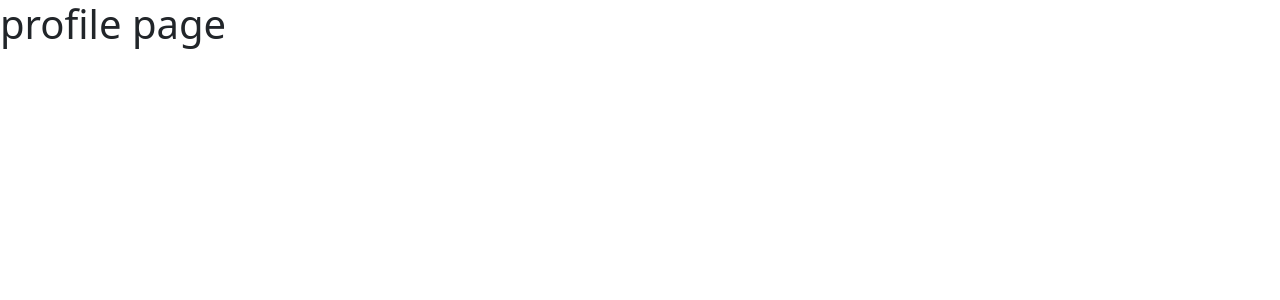
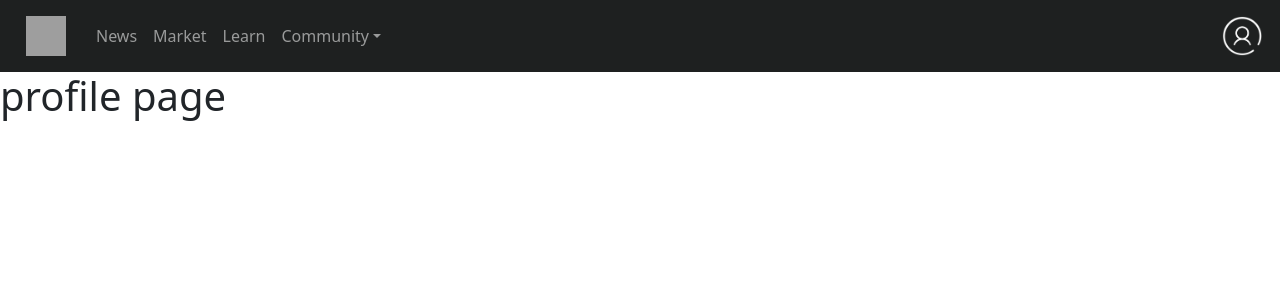
Before and after one commit to UTSCCSCC01/finalprojectw22-bc-hub, a React (Create React App) app in the folder frontend/: page /profile in a window 1280 px wide. Shown: the top 300 px of the page. Built offline with nearby package versions, Linux system fonts and the light colour scheme; grey boxes are pictures that could not be loaded.

Commit message:
[BH-96] Finished Navbar avatar

```diff
--- a/frontend/src/App.js
+++ b/frontend/src/App.js
@@ -6,15 +6,13 @@ import LandingPage from './components/LandingPage/LandingPage';
 
 import CreatePerson from './components/CreatePerson';
 import ShowPeople from './components/ShowPeople';
-import { ChakraProvider } from '@chakra-ui/react'
+
 function App() {
 
   return (
     <div className="App">
       <NavBar/>
-      <ChakraProvider>
-        <LandingPage/>
-      </ChakraProvider>
+      <LandingPage/>
 
       {/* <h1>BC HUB</h1>
       <h2>Form below to show connectivity of frontend, backend, and database</h2>
--- a/frontend/src/components/LandingPage/LandingPage.js
+++ b/frontend/src/components/LandingPage/LandingPage.js
@@ -5,15 +5,17 @@ import Footer from './Footer'
 import { Stack } from '@chakra-ui/react'
 import NavBar from '../NavBar/NavBar'
 import React from 'react'
+import { ChakraProvider } from '@chakra-ui/react'
 
 export default function LandingPage() {
     return (
         <Stack align={"center"}>
-
-            <Hero />
-            <Feature1 />
-            <SpeechBubbles />
-            <Footer />
+            <ChakraProvider>
+                <Hero />
+                <Feature1 />
+                <SpeechBubbles />
+                <Footer />
+            </ChakraProvider>
         </Stack>
     )
 }
--- a/frontend/src/components/NavBar/NavBar.js
+++ b/frontend/src/components/NavBar/NavBar.js
@@ -2,6 +2,7 @@ import React from 'react';
 import { Nav, Navbar, NavDropdown, Container} from 'react-bootstrap';
 import 'bootstrap/dist/css/bootstrap.css'
 import logo from './BC LOGO.png'
+import avatar from './Profile.png'
 import './NavBar.css';
 
 // setting Nav Bar from bootstrap
@@ -9,12 +10,12 @@ function NavBar() {
     return (
         // <div className='NavFont'>
             <Navbar className='fixed-top' bg="bgcolor" variant='dark' sticky='top'>
-                <Container>
+
 
 
                 <Navbar.Brand>
-                    <a href='/'>
-                        <button className='logoButt' >
+                    <a href='/' >
+                        <button className='logoButt' style={{marginLeft: 20}}>
                             <img src={logo} width="40px" height={"40px"} alt="" />
                         </button>
                     </a>
@@ -32,12 +33,12 @@ function NavBar() {
                     </NavDropdown>
                 </Nav>
 
-                <Nav className='mx-5'>
-                    <Nav.Link>
-                        ???
+                <Nav className='ms-auto' style={{marginRight: 10}}>
+                    <Nav.Link href='/profile'>
+                        <img src={avatar} width='40px' height = {"40px"} alt="" />
                     </Nav.Link>
                 </Nav>
-                </Container>
+
             </Navbar>
         // </div>
     );
--- a/frontend/src/components/Pages/User/UserProfile.js
+++ b/frontend/src/components/Pages/User/UserProfile.js
@@ -1,8 +1,10 @@
 import React from 'react';
-
+import NavBar
+ from '../../NavBar/NavBar';
 const Userprofile = () => {
     return (
         <div>
+            <NavBar/>
             <h1> profile page</h1>
         </div>
     );
--- a/frontend/src/index.js
+++ b/frontend/src/index.js
@@ -38,8 +38,7 @@ render(
         <Route path="/community/personal-feed" element={<Community feed="personal-feed" />} />
         <Route path="/community" element={<Community feed="personal-feed" />} />
         <Route path="/community/:id" element={<CommunityDetailedView />} />
-
-        <Route path="/profile/" element={<Userprofile />} />
+        <Route path="/profile" element={<Userprofile />} />
         <Route path="*" element={<NotFoundPage/>}/>
       </Routes>
     </BrowserRouter>
```
Also changed, not shown: frontend/src/components/NavBar/Profile.png.
